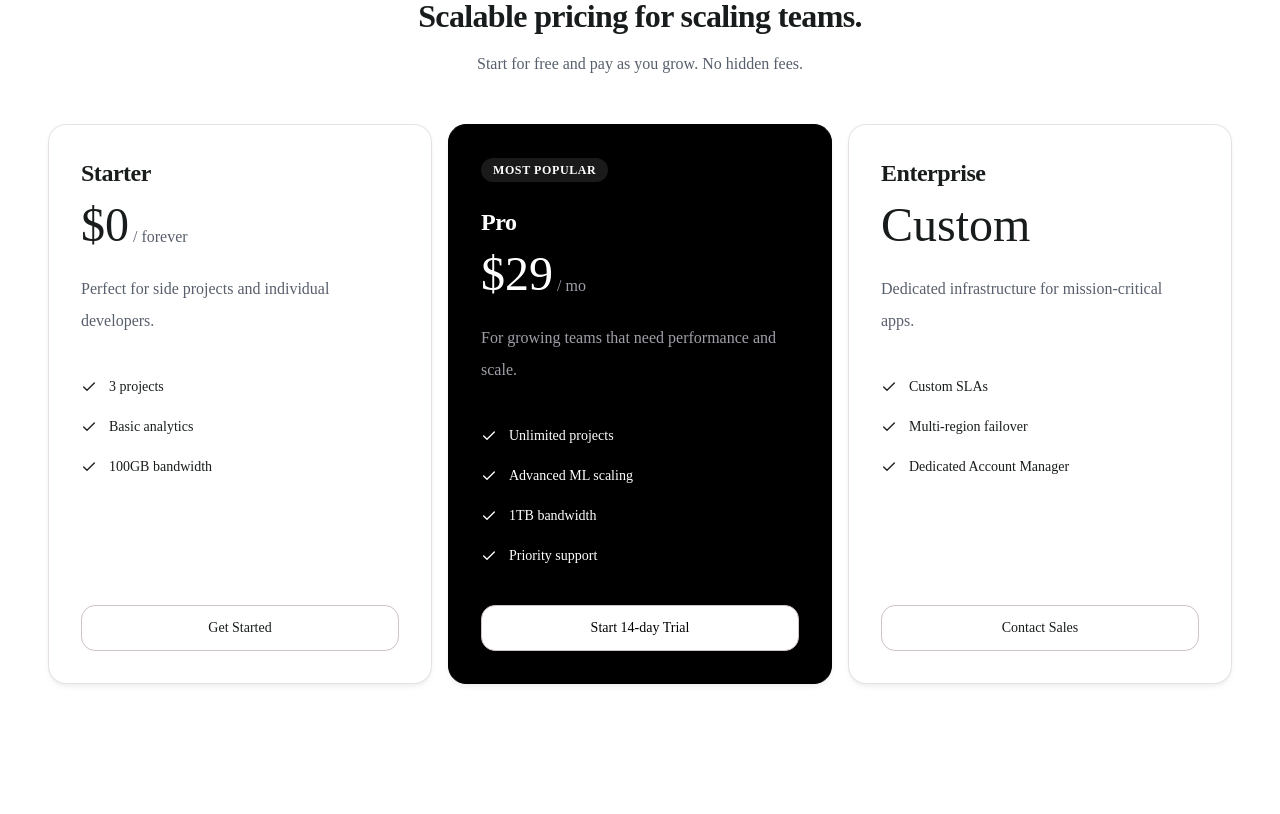
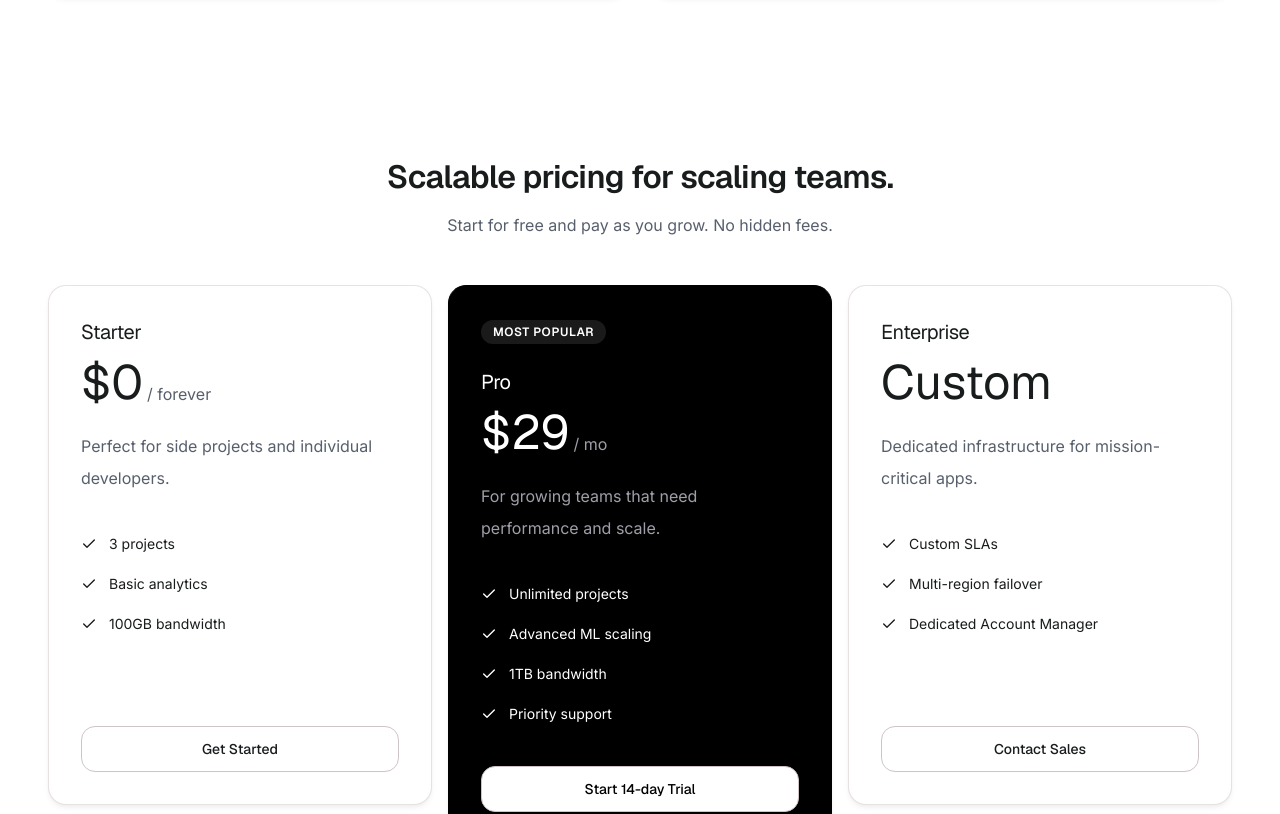
Before and after one commit to basarathyasin/smatic-day1, a Next.js app: page / in a window 1280 px wide. Shown: the part 2640-3454 px from the top of the page. Built offline with nearby package versions, Linux system fonts and the light colour scheme.

Commit message:
Fix typo and made pricing card clickable

```diff
--- a/app/features/page.tsx
+++ b/app/features/page.tsx
@@ -1,29 +1,9 @@
-import { FeatureCard } from "@/components/ui/card/FeatureCard";
-import { PricingCard } from "@/components/ui/card/PricingCard";
-import { TestimonialCard } from "@/components/ui/card/TestimonialCard";
-import { Brain } from "lucide-react";
-import React from "react";
+
 
 export default function Features() {
 	return (
 		<>
-			<FeatureCard
-				icon={Brain}
-				title="AI Orchestration"
-				description="Automated resource allocation and predictive scaling."
-			/>
-			<TestimonialCard
-				quote="Premium changed how we think about scale."
-				name="Sarah Chen"
-				role="CTO, Acme"
-			/>
-			<PricingCard
-				title="Starter"
-				price="$19"
-				description="Perfect for side projects."
-				features={["Unlimited projects", "Analytics", "Email support"]}
-				buttonText="Get Started"
-			/>
+		<h1>Feature Page</h1>
 		</>
 	);
 }
--- a/app/global.css
+++ b/app/global.css
@@ -7,8 +7,6 @@
 @theme inline {
 	--font-sans: var(--font-inter);
 	--font-heading: var(--font-geist);
-	--font-heading: var(--font-sans);
-	--font-sans: var(--font-sans);
 	--color-sidebar-ring: var(--sidebar-ring);
 	--color-sidebar-border: var(--sidebar-border);
 	--color-sidebar-accent-foreground: var(--sidebar-accent-foreground);
@@ -50,6 +48,8 @@
 }
 
 :root {
+	--font-sans: var(--font-inter);
+	--font-heading: var(--font-geist);
 	--background: oklch(1 0 0);
 	--foreground: oklch(0.145 0 0);
 	--card: oklch(1 0 0);
--- a/app/layout.tsx
+++ b/app/layout.tsx
@@ -7,8 +7,6 @@ import { cn } from "@/lib/utils";
 
 const geist = Geist({
   subsets: ["latin"],
-  weight: ["600","700"],
-  style:"normal",
   variable: "--font-geist",
 });
 
--- a/components/sections/CTASection.tsx
+++ b/components/sections/CTASection.tsx
@@ -6,7 +6,7 @@ export default function CTASection() {
 			<div className="mx-auto max-w-[1280px]">
 				<div className="rounded-[32px] border border-[#CFC4C580] bg-[#F3F4F5] px-6 py-24 md:px-12 md:py-32">
 					<div className="mx-auto flex max-w-[900px] flex-col items-center text-center">
-						<h4 className="font-heading text-[36px] font-semibold leading-[44px] tracking-[-1px] text-[#191C1D] md:text-[48px] md:leading-[56px] md:tracking-[-1.92px]">
+						<h4 className="font-heading text-[48px] font-[700] leading-[44px] tracking-[-1px] text-[#191C1D] md:text-[48px] md:leading-[56px] md:tracking-[-1.92px]">
 							Start building today.
 						</h4>
 
--- a/components/sections/FaqSection.tsx
+++ b/components/sections/FaqSection.tsx
@@ -27,7 +27,7 @@ export default function FaqSection() {
 	return (
 		<section className="px-12 py-[160px]">
 			<div className="mx-auto max-w-[1184px]">
-				<h2 className="mb-20 text-center font-heading text-[34px] font-semibold tracking-[-1.28px] text-[#191C1D]">
+				<h2 className="mb-20 text-center font-heading text-[34px] font-[600] tracking-[-1.28px] text-[#191C1D]">
 					Frequently Asked Questions
 				</h2>
 
--- a/components/sections/FeaturesSection.tsx
+++ b/components/sections/FeaturesSection.tsx
@@ -49,11 +49,11 @@ export default function FeaturesSection() {
       <div className="mx-auto max-w-[1280px]">
         {/* Heading */}
         <div className="max-w-[672px]">
-          <h2 className="font-heading text-[32px] leading-[40px] tracking-[-0.64px] text-black">
+          <h2 className="font-heading text-[32px] font-semibold leading-[40px] tracking-[-0.64px] text-black">
             Engineered for velocity.
           </h2>
 
-          <p className="mt-4 text-base leading-2 text-[#585F6C]">
+          <p className="mt-4 text-base leading-6 text-[#585F6C]">
             Everything you need to manage complex infrastructure at any scale,
             without the configuration headache.
           </p>
--- a/components/sections/PricingSection.tsx
+++ b/components/sections/PricingSection.tsx
@@ -44,7 +44,7 @@ export default function PricingSection() {
 		<section className="px-12 pb-20 pt-40">
 			<div className="mx-auto max-w-[1184px]">
 				<div className="mx-auto mb-12 max-w-xl text-center">
-					<h2 className="font-heading text-[32px] font-semibold leading-[40px] tracking-[-0.64px] text-[#191C1D]">
+					<h2 className="font-heading text-[32px] font-[600] leading-[40px] tracking-[-0.64px] text-[#191C1D]">
 						Scalable pricing for scaling teams.
 					</h2>
 
--- a/components/ui/card/FeatureCard.tsx
+++ b/components/ui/card/FeatureCard.tsx
@@ -18,7 +18,7 @@ export function FeatureCard({
         {icon}
       </div>
 
-      <h3 className="mt-3 font-heading  text-[24px] font-light leading-8 tracking-[-0.48px] text-[#191C1D]">
+      <h3 className="mt-3 font-heading  text-[24px] font-600 leading-8 tracking-[-0.48px] text-[#191C1D]">
         {title}
       </h3>
 
--- a/components/ui/card/PricingCard.tsx
+++ b/components/ui/card/PricingCard.tsx
@@ -1,4 +1,5 @@
 import { Check } from "lucide-react";
+import Link from "next/link";
 import { Button } from "@/components/ui/button";
 import { Card } from "./Card";
 import { cn } from "@/lib/utils";
@@ -27,9 +28,10 @@ export function PricingCard({
 	const featured = variant === "featured";
 
 	return (
+		<Link href="/pricing" className="block h-full">
 			<Card
 				className={cn(
-				"flex flex-col p-8",
+					"flex flex-col p-8 transition-colors",
 					featured
 						? "min-h-[560px] border-black bg-black text-white"
 						: "min-h-[520px] bg-white text-[#191C1D]"
@@ -44,9 +46,9 @@ export function PricingCard({
 						</div>
 					)}
 
-				<h3 className="font-heading text-2xl font-semibold tracking-[-0.48px]">
+					<h4 className="font-heading text-xl font-[400] tracking-[-0.48px]">
 						{name}
-				</h3>
+					</h4>
 
 					<div className="mt-3 flex items-end gap-1">
 						<span className="font-heading text-[48px] leading-none">
@@ -88,14 +90,16 @@ export function PricingCard({
 				</ul>
 
 				<Button
+					asChild
 					variant={featured ? "secondary" : "outline"}
 					className={cn(
 						"mt-8 w-full",
 						featured && "bg-white text-black hover:bg-zinc-100"
 					)}
 				>
-				{cta}
+					<span>{cta}</span>
 				</Button>
 			</Card>
+		</Link>
 	);
 }
--- a/components/ui/card/TestimonialCard.tsx
+++ b/components/ui/card/TestimonialCard.tsx
@@ -16,7 +16,7 @@ export function TestimonialCard({
 }: TestimonialCardProps) {
 	return (
 		<Card className="flex h-full flex-col justify-between p-10">
-			<p className="text-base leading-6 tracking-tight p-5 justify-start">
+			<p className="text-[24px] font-600  leading-8 tracking-tight p-5 justify-start">
 				&quot; {quote} &quot;
 			</p>
 
```
Lines whose indentation alone changed are shown as unchanged.
